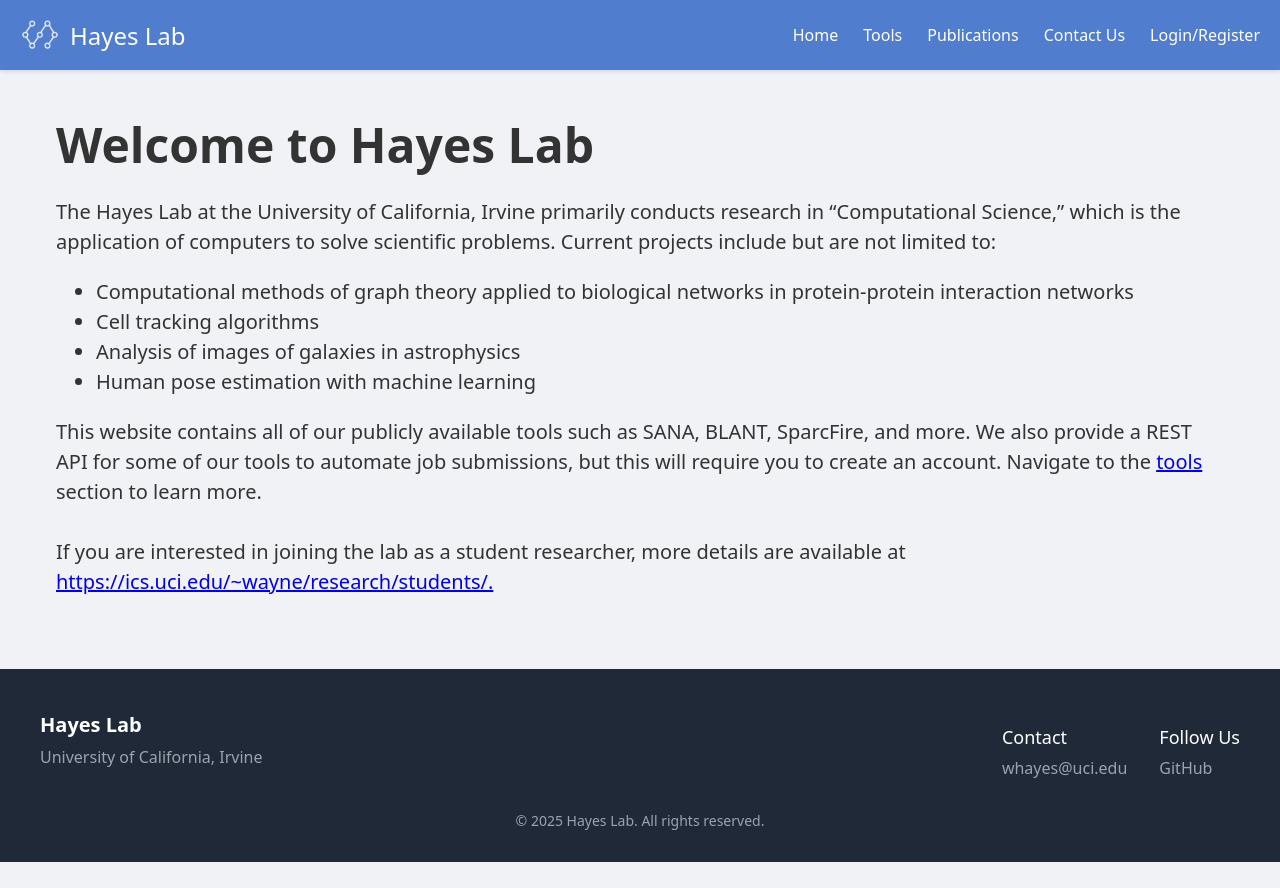
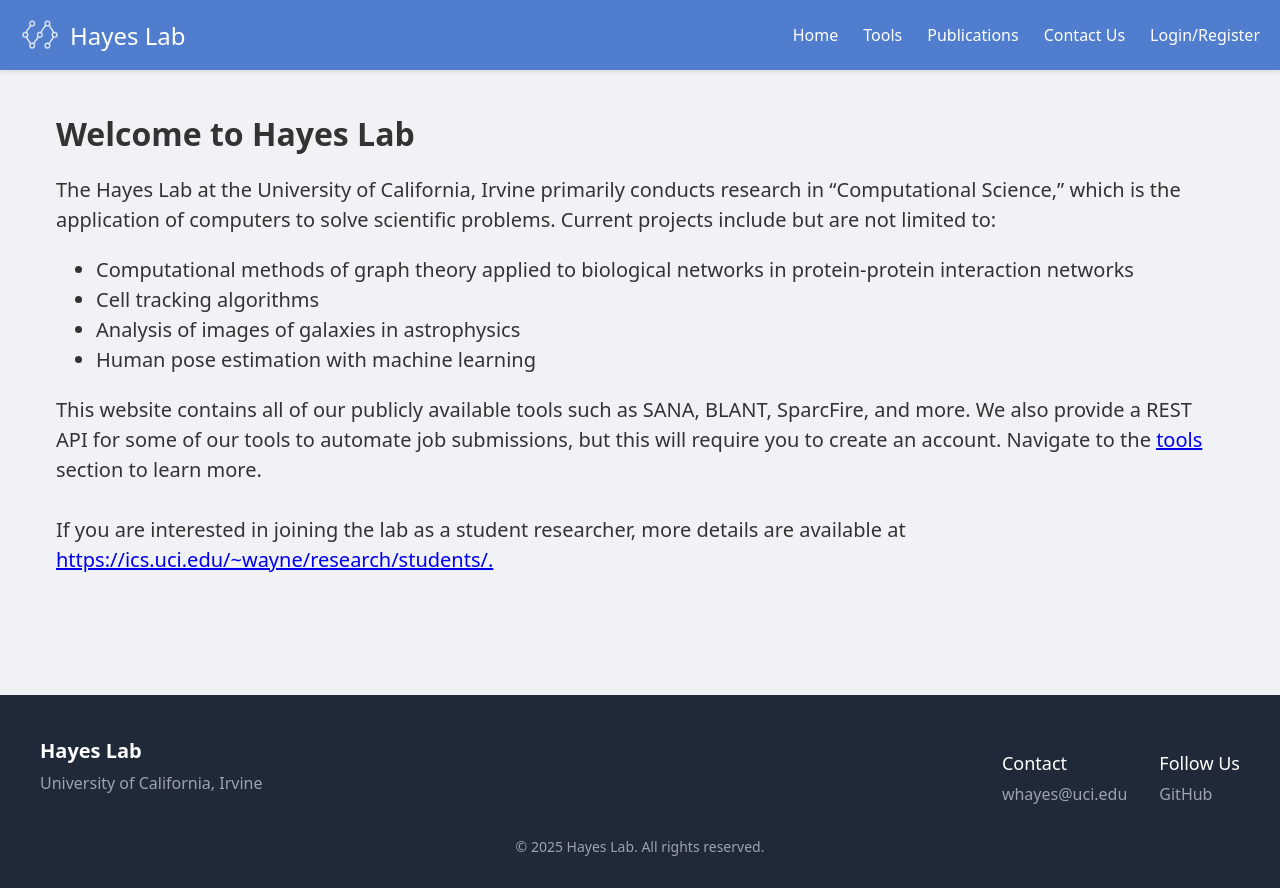
Before and after one commit to shayanhalder/hayeslab-home-page, a React (Vite) app: page / in a window 1280 px wide. Before the commit the page ends 862 px from the top, so only its background shows below. Built offline with nearby package versions, Linux system fonts and the light colour scheme.

Commit message:
adjust h1 font-size

```diff
--- a/src/pages/LandingPage.css
+++ b/src/pages/LandingPage.css
@@ -2,12 +2,15 @@
 .landing-page {
   display: flex;
   flex-direction: column;
-  padding: 2rem 1rem; /* Add some padding around the content */
+  padding-top: 2rem; /* Add some padding around the content */
+  padding-left: 1rem;
+  padding-right: 1rem;
+  padding-bottom: 5rem;
   height: 100%;
 }
 
 .landing-page h1 {
-  font-size: 3rem;
+  font-size: 2rem;
   font-weight: 700;
 }
 
```
